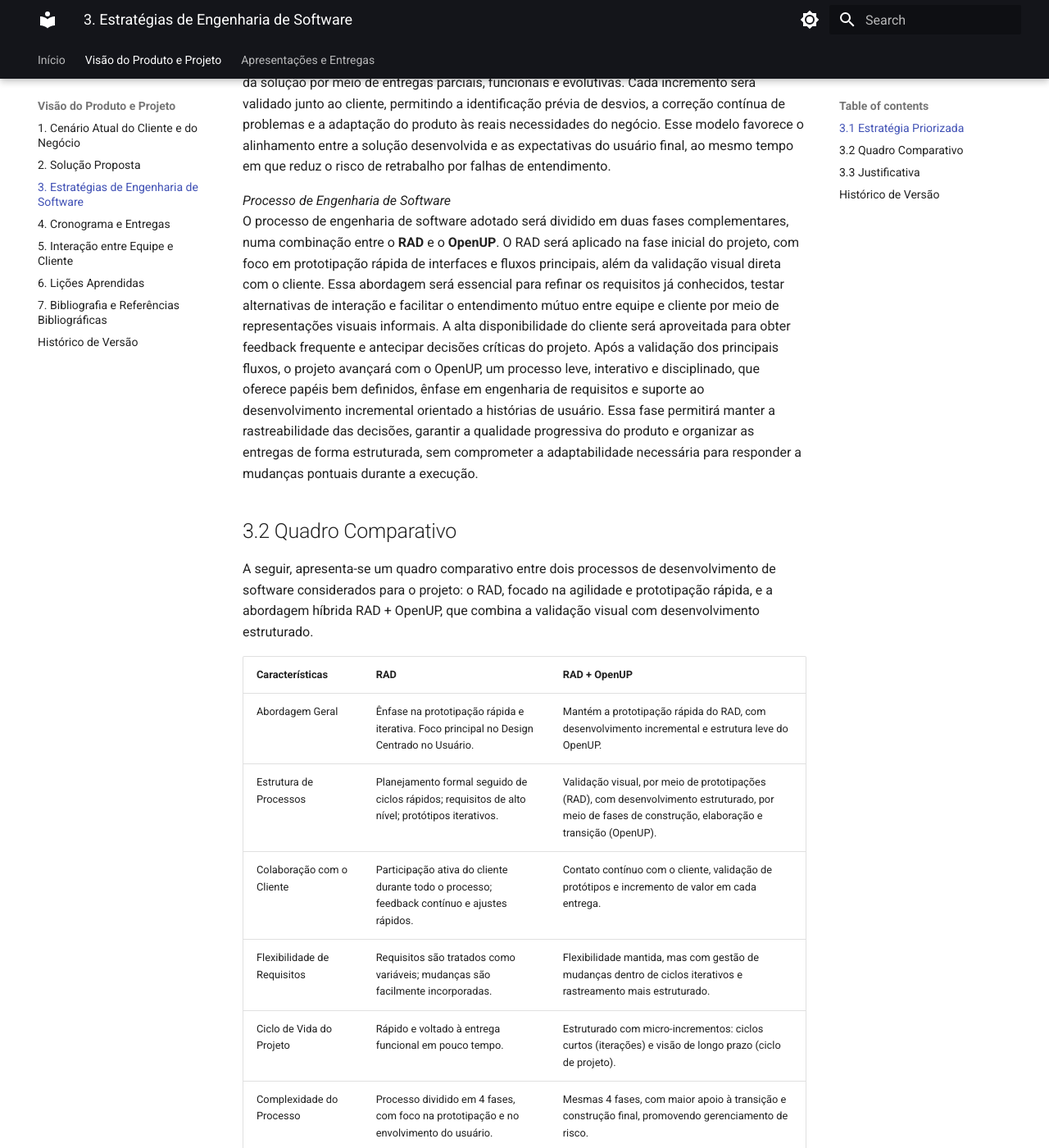
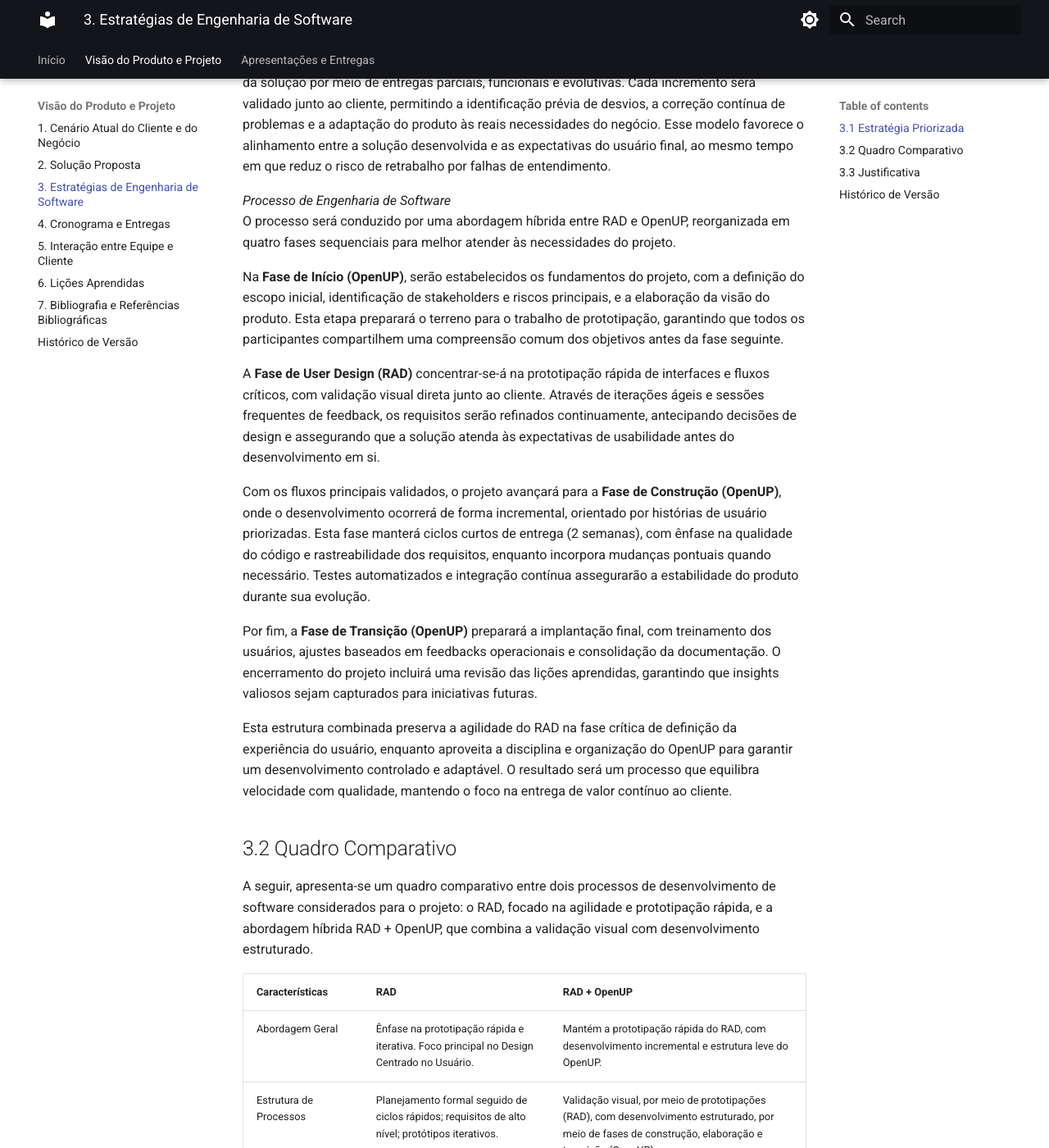
Before and after one commit to mdsreq-fga-unb/2025.1-T02-GestaoVSM, an MkDocs documentation site: the page built from docs/visao_prod_proj/estrategias_engenharia.md, in a window 1280 px wide and 1400 px high, scrolled down 565 px. Shown: the whole window at 82% size. Built offline with MkDocs 1.6.1 and Material for MkDocs 9.7.7, drawn with Linux system fonts in a browser that asks for light colours.

Commit message:
docs: Atualização da Estratégia Priorizada

```diff
--- a/docs/visao_prod_proj/estrategias_engenharia.md
+++ b/docs/visao_prod_proj/estrategias_engenharia.md
@@ -9,10 +9,17 @@ O ciclo de vida selecionado é o **Iterativo e Incremental**, pois permite o des
 Esse modelo favorece o alinhamento entre a solução desenvolvida e as expectativas do usuário final, ao mesmo tempo em que reduz o risco de retrabalho por falhas de entendimento.
 
 *Processo de Engenharia de Software*
-O processo de engenharia de software adotado será dividido em duas fases complementares,  numa combinação entre o **RAD** e o **OpenUP**.
-O RAD será aplicado na fase inicial do projeto, com foco em prototipação rápida de interfaces e fluxos principais, além da validação visual direta com o cliente. Essa abordagem será essencial para refinar os requisitos já conhecidos, testar alternativas de interação e facilitar o entendimento mútuo entre equipe e cliente por meio de representações visuais informais. A alta disponibilidade do cliente será aproveitada para obter feedback frequente e antecipar decisões críticas do projeto.
-Após a validação dos principais fluxos, o projeto avançará com o OpenUP, um processo leve, interativo e disciplinado, que oferece papéis bem definidos, ênfase em engenharia de requisitos e suporte ao desenvolvimento incremental orientado a histórias de usuário.
-Essa fase permitirá manter a rastreabilidade das decisões, garantir a qualidade progressiva do produto e organizar as entregas de forma estruturada, sem comprometer a adaptabilidade necessária para responder a mudanças pontuais durante a execução.
+O processo será conduzido por uma abordagem híbrida entre RAD e OpenUP, reorganizada em quatro fases sequenciais para melhor atender às necessidades do projeto.
+
+Na **Fase de Início (OpenUP)**, serão estabelecidos os fundamentos do projeto, com a definição do escopo inicial, identificação de stakeholders e riscos principais, e a elaboração da visão do produto. Esta etapa preparará o terreno para o trabalho de prototipação, garantindo que todos os participantes compartilhem uma compreensão comum dos objetivos antes da fase seguinte.
+
+A **Fase de User Design (RAD)** concentrar-se-á na prototipação rápida de interfaces e fluxos críticos, com validação visual direta junto ao cliente. Através de iterações ágeis e sessões frequentes de feedback, os requisitos serão refinados continuamente, antecipando decisões de design e assegurando que a solução atenda às expectativas de usabilidade antes do desenvolvimento em si.
+
+Com os fluxos principais validados, o projeto avançará para a **Fase de Construção (OpenUP)**, onde o desenvolvimento ocorrerá de forma incremental, orientado por histórias de usuário priorizadas. Esta fase manterá ciclos curtos de entrega (2 semanas), com ênfase na qualidade do código e rastreabilidade dos requisitos, enquanto incorpora mudanças pontuais quando necessário. Testes automatizados e integração contínua assegurarão a estabilidade do produto durante sua evolução.
+
+Por fim, a **Fase de Transição (OpenUP)** preparará a implantação final, com treinamento dos usuários, ajustes baseados em feedbacks operacionais e consolidação da documentação. O encerramento do projeto incluirá uma revisão das lições aprendidas, garantindo que insights valiosos sejam capturados para iniciativas futuras.
+
+Esta estrutura combinada preserva a agilidade do RAD na fase crítica de definição da experiência do usuário, enquanto aproveita a disciplina e organização do OpenUP para garantir um desenvolvimento controlado e adaptável. O resultado será um processo que equilibra velocidade com qualidade, mantendo o foco na entrega de valor contínuo ao cliente.
 
 ## 3.2 Quadro Comparativo
 
```
